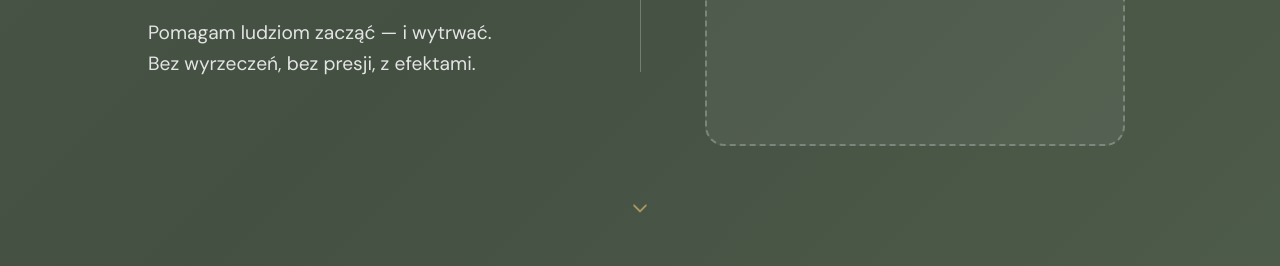
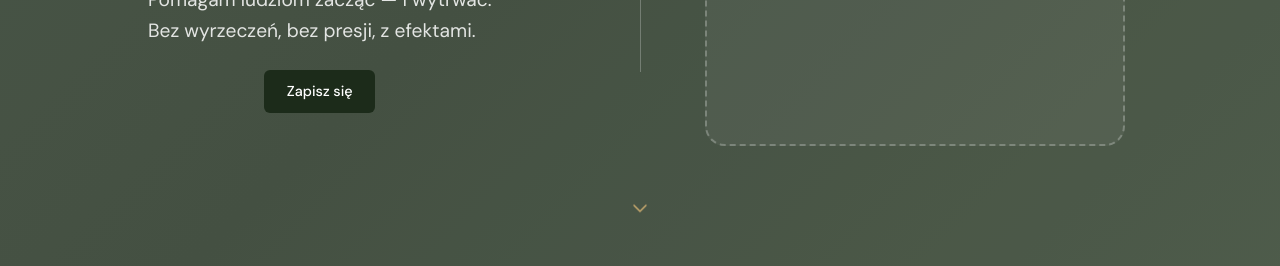
Before and after one commit to bartekciepiela1002-ui/Wojciech-Suchan-Trening-, a plain HTML site: page index.html in a window 1280 px wide. Shown: the part 534-800 px from the top of the page. Drawn offline with nearby package versions, Linux system fonts and the light colour scheme.

Commit message:
Add CTA button in hero section
Co-Authored-By: Claude Sonnet 4.6 <noreply@anthropic.com>

```diff
--- a/css/components.css
+++ b/css/components.css
@@ -252,6 +252,11 @@
   max-width: 420px;
 }
 
+.hero__cta {
+  width: fit-content;
+  align-self: center;
+}
+
 .hero__photo-holder {
   aspect-ratio: 3 / 4;
   max-height: 70vh;
--- a/index.html
+++ b/index.html
@@ -55,6 +55,7 @@
           <p class="hero__eyebrow">Trener personalny · Psychodietetyk · Nysa</p>
           <h1 class="hero__title">Wojciech<br>Suchan</h1>
           <p class="hero__sub">Pomagam ludziom zacząć — i wytrwać.<br>Bez wyrzeczeń, bez presji, z efektami.</p>
+          <a href="oferta.html" class="btn btn--primary hero__cta">Zapisz się</a>
         </div>
         <div class="hero__divider" aria-hidden="true"></div>
         <div class="hero__photo-holder" aria-label="Miejsce na zdjęcie trenera">
```
